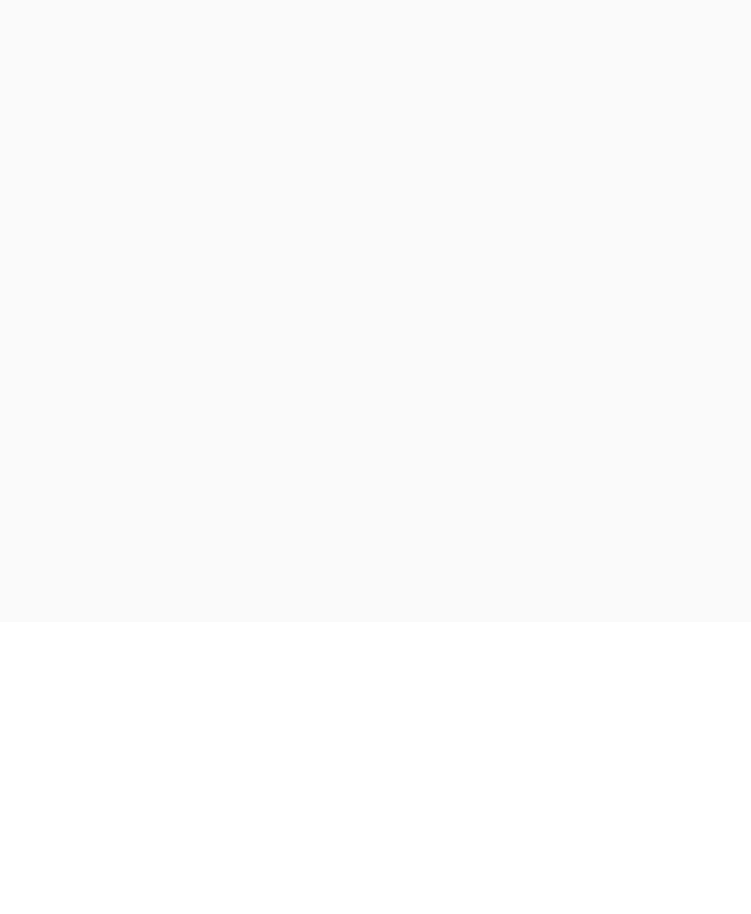
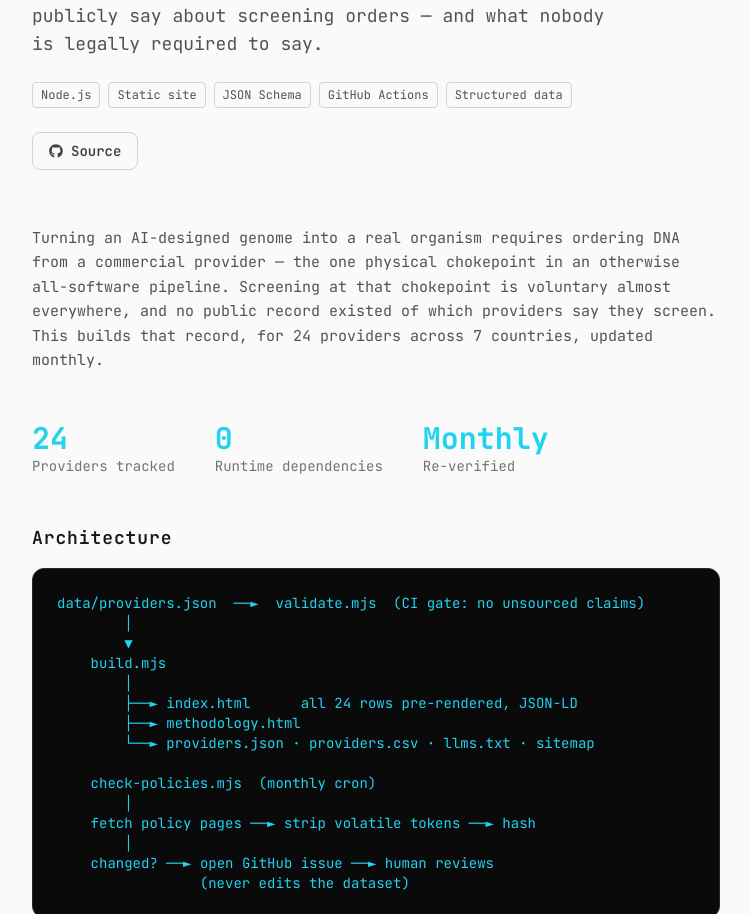
Before and after one commit to Mohith174/React-Portfolio, a React (Vite) app: page /projects/dna-screening-tracker in a window 1280 px wide. Shown: the part 178-1092 px from the top of the page, without its empty margins (264-1015 px from the left). Before the commit the page ends 800 px from the top, so only its background shows below. Built offline with nearby package versions, Linux system fonts and the light colour scheme; a web font is replaced by a local one.

Commit message:
Add DNA Screening Tracker project entry
Status 'building' — repo is public and CI-green, but provider policy
cells are still unverified, so it is not presented as finished work.

```diff
--- a/src/data/projects.js
+++ b/src/data/projects.js
@@ -42,6 +42,62 @@ Terminal agent --tool call--> Risk-scoring engine
         v
 Streamed response, persisted for the accuracy dashboard`,
     screenshots: [],
+  },
+  {
+    slug: "dna-screening-tracker",
+    title: "DNA Screening Tracker",
+    tagline:
+      "A sourced record of what DNA synthesis providers publicly say about screening orders — and what nobody is legally required to say.",
+    summary:
+      "An open dataset of biosecurity screening disclosure across 24 commercial DNA synthesis providers, built so that a claim cannot enter it without a dated public source.",
+    status: "building",
+    repoUrl: "https://github.com/Mohith174/dna-synthesis-screening-tracker",
+    liveUrl: null,
+    tech: ["Node.js", "Static site", "JSON Schema", "GitHub Actions", "Structured data"],
+    problem:
+      "Turning an AI-designed genome into a real organism requires ordering DNA from a commercial provider — the one physical chokepoint in an otherwise all-software pipeline. Screening at that chokepoint is voluntary almost everywhere, and no public record existed of which providers say they screen. This builds that record, for 24 providers across 7 countries, updated monthly.",
+    decisions: [
+      {
+        title: "The dataset records disclosure, and the build enforces it",
+        body: "A provider that publishes nothing is marked 'not stated', never 'no' — a company can screen rigorously and never write about it, so 'no' would assert something no outsider can verify. That rule isn't a convention someone has to remember: CI rejects any commit that sets a screening field to 'no', or that moves a cell off 'unverified' without a source URL, a note locating the claim on the page, and a verification date.",
+      },
+      {
+        title: "Every row is pre-rendered, because the readers don't run JavaScript",
+        body: "The natural build is to fetch the JSON and render the table client-side. That would have quietly defeated the project: GPTBot, ClaudeBot, PerplexityBot and CCBot largely don't execute JS, so a dataset published to be cited would have been an empty table to every engine that matters. The build writes all 24 rows into static HTML and JavaScript only adds search and sorting on top.",
+      },
+      {
+        title: "Automation detects change; it never edits data",
+        body: "A monthly job re-fetches each policy page and diffs it against a stored hash, then opens an issue. It does not touch the dataset — judging whether reworded text is a real policy change stays with a person. The subtlety is in the hashing: raw HTML would flag all 24 providers every month, since corporate pages embed build ids and timestamps that change per request, so volatile token shapes are blanked before hashing.",
+      },
+    ],
+    stack: [
+      { component: "Data layer", tech: "Single providers.json + JSON Schema — no database" },
+      { component: "Build", tech: "Node built-ins only, zero runtime dependencies" },
+      { component: "Integrity gate", tech: "validate.mjs — blocks unsourced claims in CI" },
+      { component: "Change detection", tech: "GitHub Actions monthly cron → issue on diff" },
+      { component: "Discoverability", tech: "Dataset + FAQPage JSON-LD, llms.txt, CSV/JSON endpoints" },
+    ],
+    diagram: `data/providers.json  ──►  validate.mjs  (CI gate: no unsourced claims)
+        │
+        ▼
+    build.mjs
+        │
+        ├──► index.html      all 24 rows pre-rendered, JSON-LD
+        ├──► methodology.html
+        └──► providers.json · providers.csv · llms.txt · sitemap
+
+    check-policies.mjs  (monthly cron)
+        │
+    fetch policy pages ──► strip volatile tokens ──► hash
+        │
+    changed? ──► open GitHub issue ──► human reviews
+                 (never edits the dataset)`,
+    screenshots: [],
+    metrics: [
+      { label: "Providers tracked", value: "24" },
+      { label: "Runtime dependencies", value: "0" },
+      { label: "Re-verified", value: "Monthly" },
+    ],
   },
   {
     slug: "paga-monitor",
```
